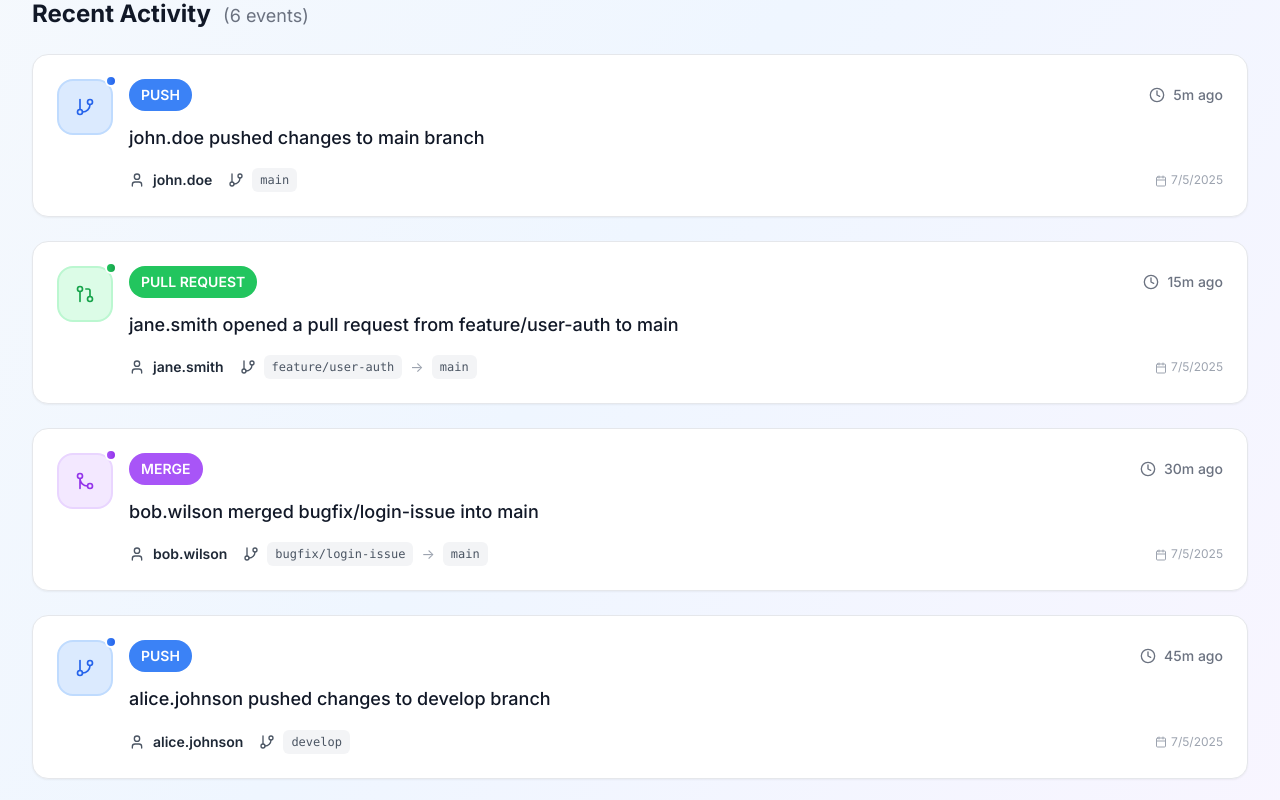
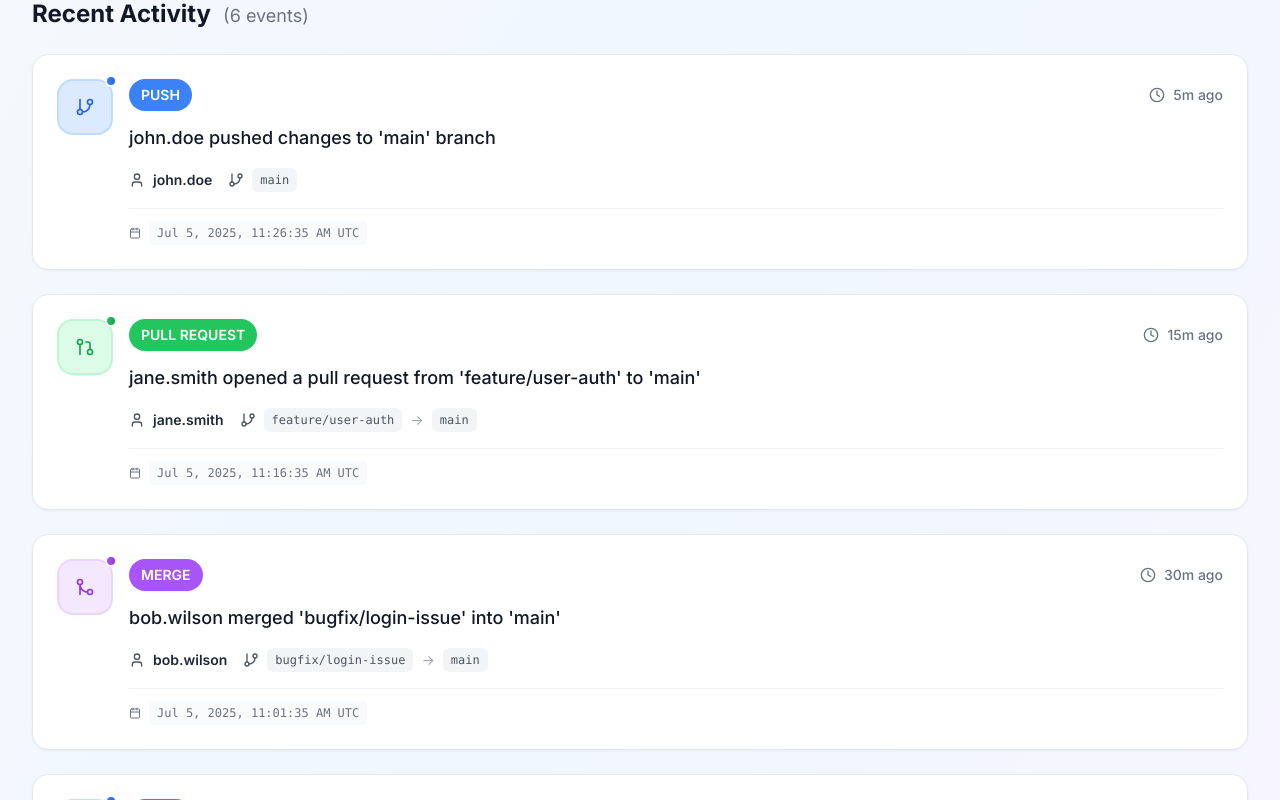
Before and after one commit to Allenkd07/webhook-source, a React (Vite) app in the folder frontend/: page / in a window 1280 px wide. Shown: the part 720-1520 px from the top of the page. Built offline with nearby package versions, Linux system fonts and the light colour scheme; no server answers.

Commit message:
Updated Card stlying and event descriptions

```diff
--- a/frontend/src/components/EventCard.jsx
+++ b/frontend/src/components/EventCard.jsx
@@ -64,6 +64,20 @@ export default function EventCard({ event, text }) {
     return `${diffDays}d ago`;
   };
 
+  const formatFullTimestamp = (timestamp) => {
+    const date = new Date(timestamp);
+    return date.toLocaleString("en-US", {
+      year: "numeric",
+      month: "short",
+      day: "numeric",
+      hour: "2-digit",
+      minute: "2-digit",
+      second: "2-digit",
+      hour12: true,
+      timeZoneName: "short"
+    });
+  };
+
   const colors = getActionColor(event.action);
 
   return (
@@ -120,10 +134,15 @@ export default function EventCard({ event, text }) {
                 </div>
               )}
             </div>
+          </div>
 
-            <div className="text-xs text-gray-400">
-              <Calendar className="h-3 w-3 inline mr-1" />
-              {new Date(event.timestamp).toLocaleDateString()}
+          {/* Full Timestamp Section */}
+          <div className="mt-4 pt-3 border-t border-gray-100">
+            <div className="flex items-center space-x-2 text-xs text-gray-500">
+              <Calendar className="h-3 w-3" />
+              <span className="font-mono bg-gray-50 px-2 py-1 rounded text-xs">
+                {formatFullTimestamp(event.timestamp)}
+              </span>
             </div>
           </div>
         </div>
--- a/frontend/src/components/EventList.jsx
+++ b/frontend/src/components/EventList.jsx
@@ -18,11 +18,11 @@ export default function EventList({ events }) {
 
     switch (event.action) {
       case "PUSH":
-        return `${event.author} pushed changes to ${event.to_branch} branch`;
+        return `${event.author} pushed changes to '${event.to_branch}' branch`;
       case "PULL_REQUEST":
-        return `${event.author} opened a pull request from ${event.from_branch} to ${event.to_branch}`;
+        return `${event.author} opened a pull request from '${event.from_branch}' to '${event.to_branch}'`;
       case "MERGE":
-        return `${event.author} merged ${event.from_branch} into ${event.to_branch}`;
+        return `${event.author} merged '${event.from_branch}' into '${event.to_branch}'`;
       default:
         return null;
     }
```
